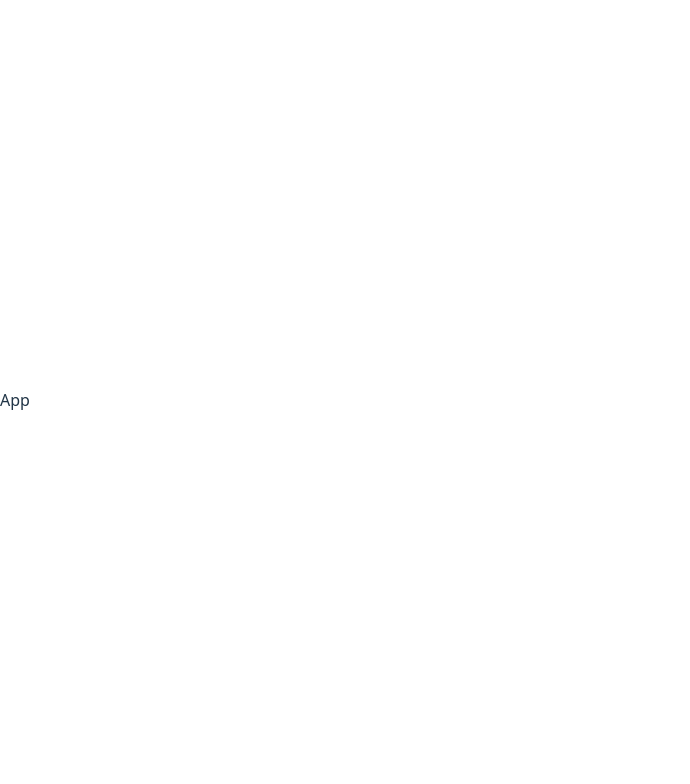
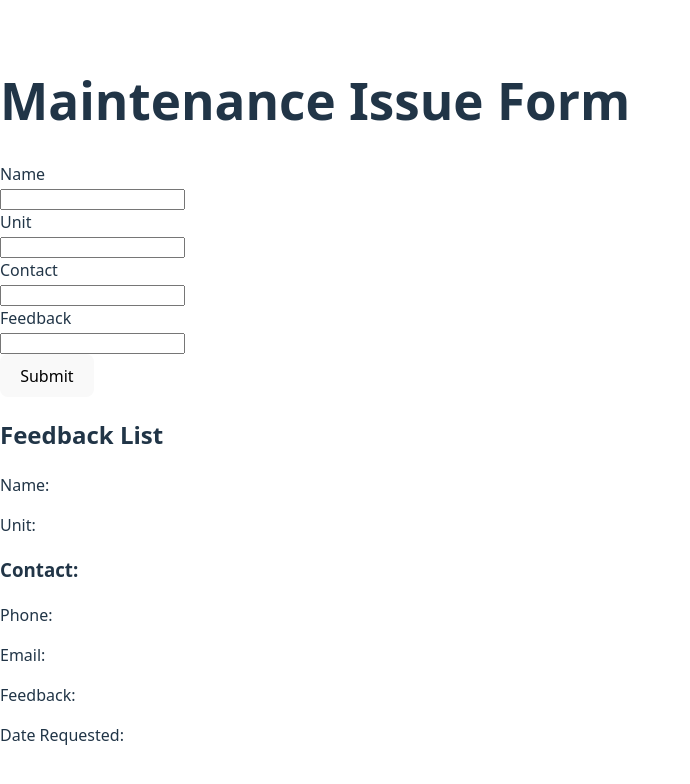
Before and after one commit to Mkikii/Accentra, a React (Vite) app: page / in a window 1280 px wide. Shown: the top 784 px of the page, without its empty margins (0-690 px from the left). Built offline with nearby package versions, Linux system fonts and the light colour scheme; data requests are answered from the project's data file.

Commit message:
Make changes to FeedbackList.jsx

```diff
--- a/src/App.jsx
+++ b/src/App.jsx
@@ -1,9 +1,30 @@
-import React from 'react'
+import React, {useState, useEffect} from 'react'
+import FeedbackForm from './components/maintenance/FeedbackForm'
+import FeedbackList from './components/maintenance/FeedbackList'
 
-const App = () => {
+const MaintenanceSection = () => {
+  const [tenantDetails, setTenantDetails] = useState([])
+  const tenantURL = "http://localhost:3000/tenants"
+
+  useEffect(() =>{
+    fetch(tenantURL)
+    .then(r => r.json())
+    .then(data =>{
+      setTenantDetails(data)
+    })
+  },[])
+
   return (
-    <div>App</div>
+    <div>
+      <FeedbackForm />
+      <FeedbackList
+        name = {tenantDetails.name}
+        unit = {tenantDetails.unit}
+        phone = {tenantDetails.phone}
+        email = {tenantDetails.email}
+      />
+    </div>
   )
 }
 
-export default App
+export default MaintenanceSection
--- /dev/null
+++ b/src/components/maintenance/FeedbackForm.jsx
@@ -0,0 +1,38 @@
+import React from 'react'
+
+const FeedbackForm = () => {
+
+  const maintainenceURL = "http://localhost:3000/maintenanceRequests"
+  return (
+
+    <div>
+      <form>
+        <h1>Maintenance Issue Form</h1>
+
+        <label>Name</label>
+        <br />
+        <input type="text" name='name'/>
+        <br />
+
+        <label>Unit</label>
+        <br />
+        <input type="text" name='unit'/>
+        <br />
+
+        <label>Contact</label>
+        <br />
+        <input type="text" name='contact' />
+        <br />
+
+        <label>Feedback</label>
+        <br />
+        <input type="text" name='feedback' />
+        <br />
+
+        <button type='submit'>Submit</button>
+      </form>
+    </div>
+  )
+}
+
+export default FeedbackForm
--- a/src/components/maintenance/FeedbackList.jsx
+++ b/src/components/maintenance/FeedbackList.jsx
@@ -1,8 +1,30 @@
-import React from 'react'
+import React ,{useState, useEffect} from 'react'
 
-const FeedbackList = () => {
+const FeedbackList = ({ name, unit, phone, email }) => {
+
+  const [maintanenceFeedback, setmaintanenceFeedback] = useState([])
+  const maintainenceURL = "http://localhost:3000/maintenanceRequests"
+
+  useEffect(() =>{
+    fetch(maintainenceURL)
+    .then(r => r.json())
+    .then(data =>{
+      setmaintanenceFeedback(data)
+    })
+  },[])
   return (
-    <div>FeedbackList</div>
+    <div id='feedbackList'>
+      <h2>Feedback List</h2>
+      <p>Name: {name}</p>
+      <p>Unit: {unit} </p>
+
+      <h3>Contact:</h3>
+      <p>Phone: {phone}</p>
+      <p>Email: {email}</p>
+      <p>Feedback: {maintanenceFeedback.description}</p>
+      <p>Date Requested: {maintanenceFeedback.dateRequested}</p>
+      <span>{maintanenceFeedback.status}</span>
+    </div>
   )
 }
 
--- a/src/components/maintenance/FeedbackListCard.jsx
+++ b/src/components/maintenance/FeedbackListCard.jsx
@@ -2,7 +2,9 @@ import React from 'react'
 
 const FeedbackListCard = () => {
   return (
-    <div>FeedbackListCard</div>
+    <div>
+
+    </div>
   )
 }
 
```
Also changed, not shown: src/components/maintenance/Feedback.jsx (deleted, +0 -9 lines).
